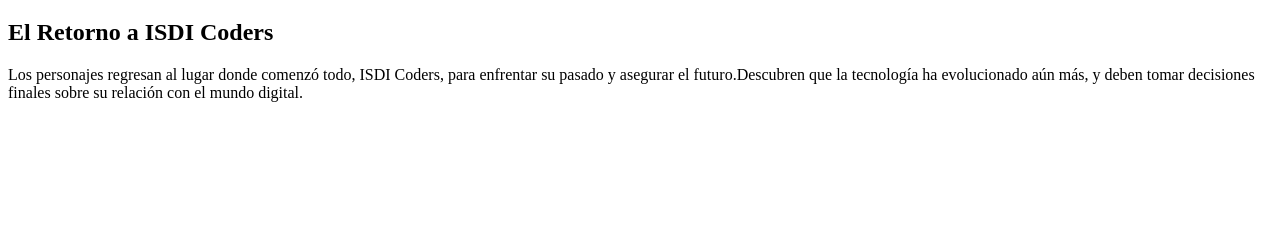
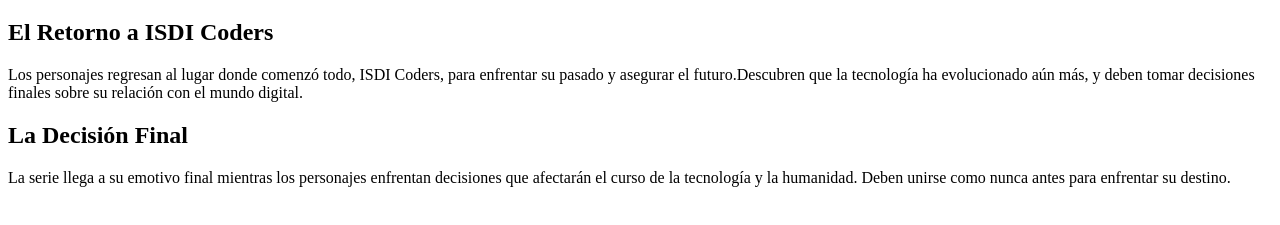
Before and after one commit to MelaMaluenda/202309-w4ch1-mela-maluenda, a plain HTML site: page season11.html in a window 1280 px wide. Shown: the part 61-286 px from the top of the page. Drawn offline with Linux system fonts and the light colour scheme.

Commit message:
Add the title and synopsis of season11 episode2

```diff
--- a/season11.html
+++ b/season11.html
@@ -20,6 +20,11 @@
         futuro.Descubren que la tecnología ha evolucionado aún más, y deben tomar decisiones finales sobre su relación
         con el mundo digital.</p>
     </article>
+    <article>
+      <h2>La Decisión Final</h2>
+      <p>La serie llega a su emotivo final mientras los personajes enfrentan decisiones que afectarán el curso de la
+        tecnología y la humanidad. Deben unirse como nunca antes para enfrentar su destino.</p>
+    </article>
   </main>
 </body>
 
```
